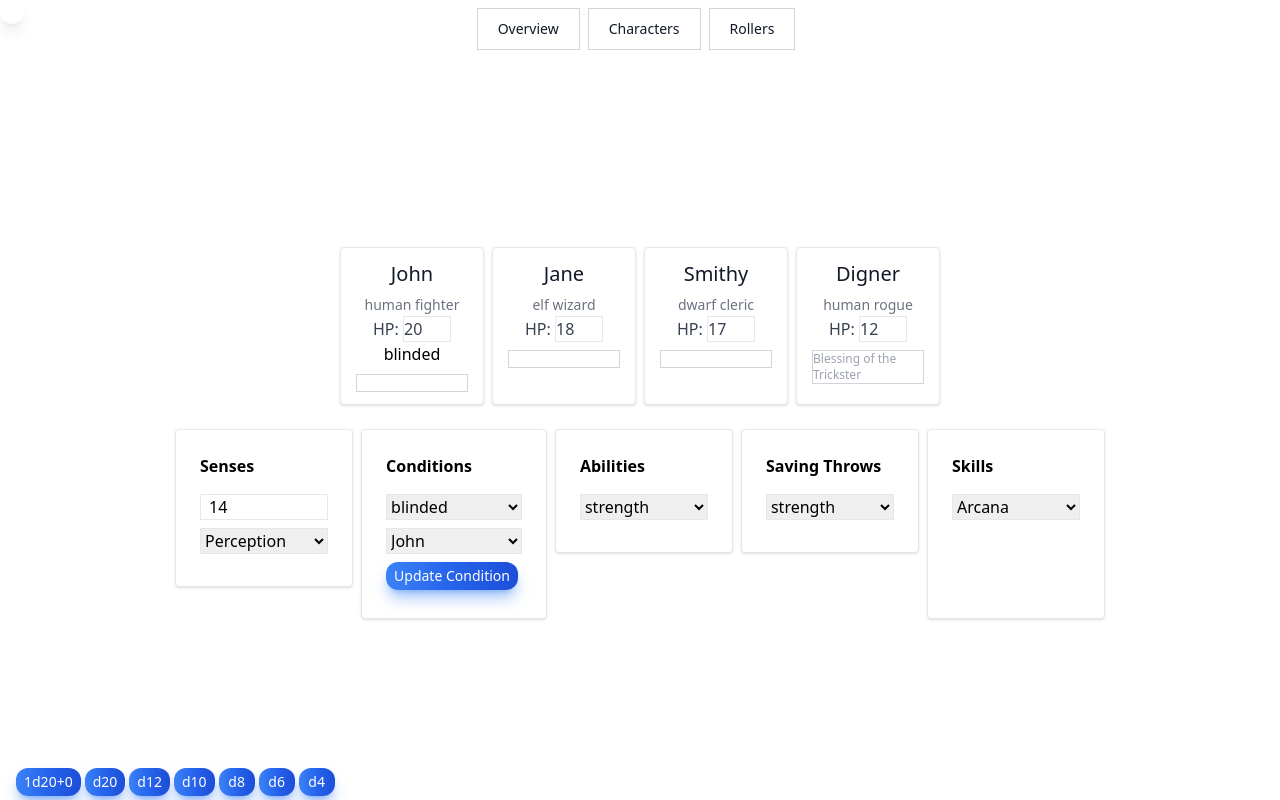
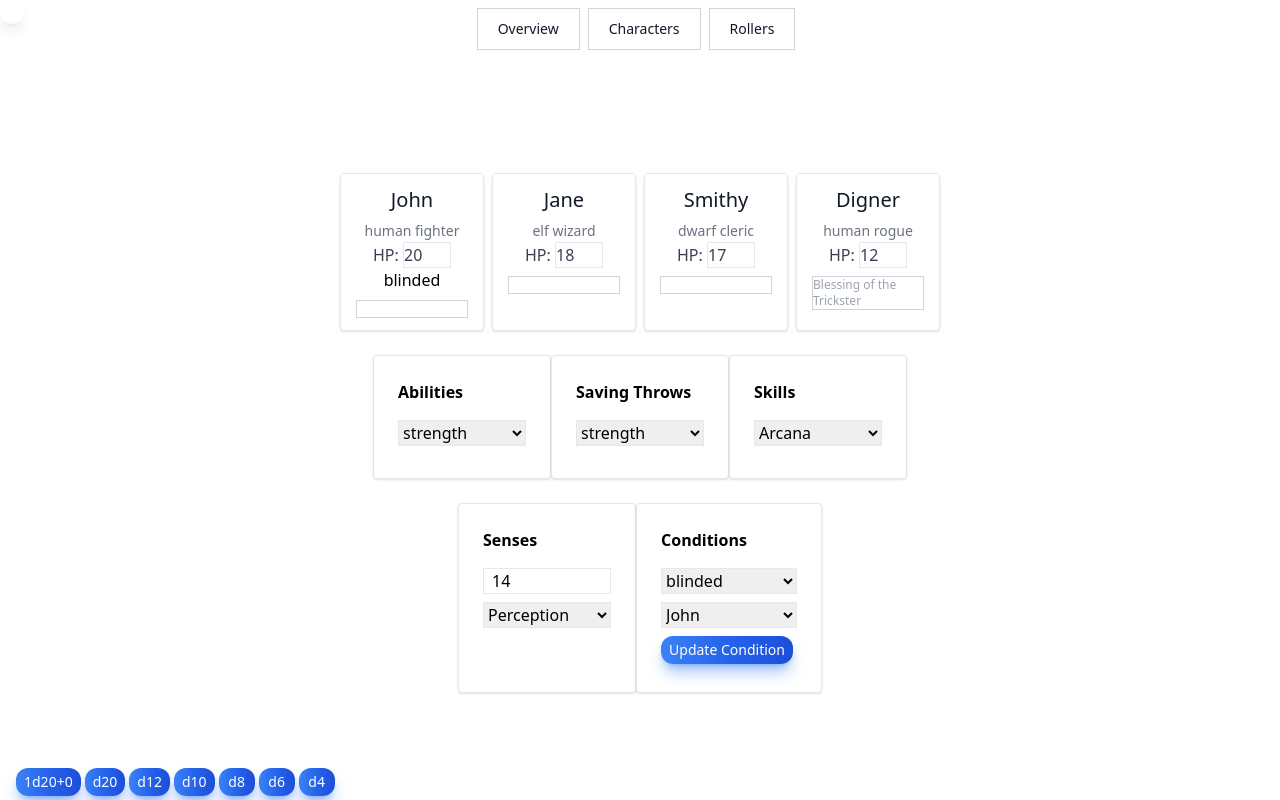
Before and after one commit to troyrthompson/dm-tools, a Next.js app: page / in a window 1280 px wide. Built offline with nearby package versions, Linux system fonts and the light colour scheme.

Commit message:
Update page.tsx

```diff
--- a/app/page.tsx
+++ b/app/page.tsx
@@ -12,19 +12,13 @@
    <>
     <Characters />
     <div className="flex flex-wrap justify-center">
-      <div className="mr-2">
-        <PassiveTracker />
-      </div>
-      <div className="mr-2">
-        <Condition />
-      </div>
-      <div className="mr-2">
-        <Abilities />
-      </div>
-      <div className="mr-2">
-        <SavingThrows />
-      </div>
+      <Abilities />
+      <SavingThrows />
       <Skills />
+    </div>
+    <div className="flex flex-wrap justify-center">
+      <PassiveTracker />
+      <Condition />
     </div>
    </>
   );
```
